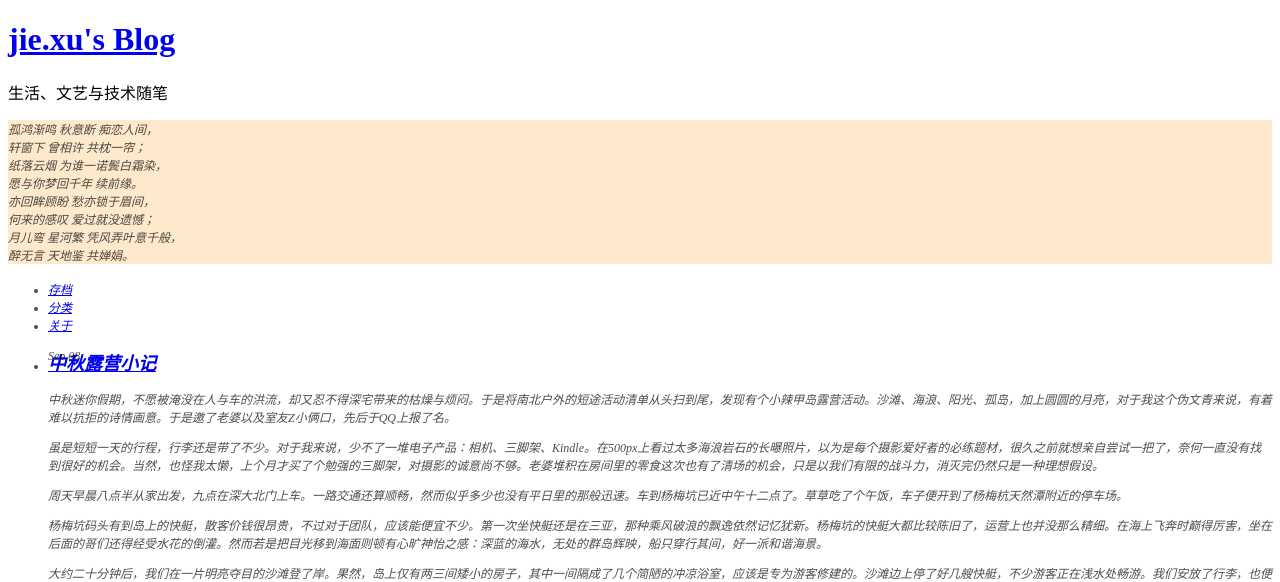
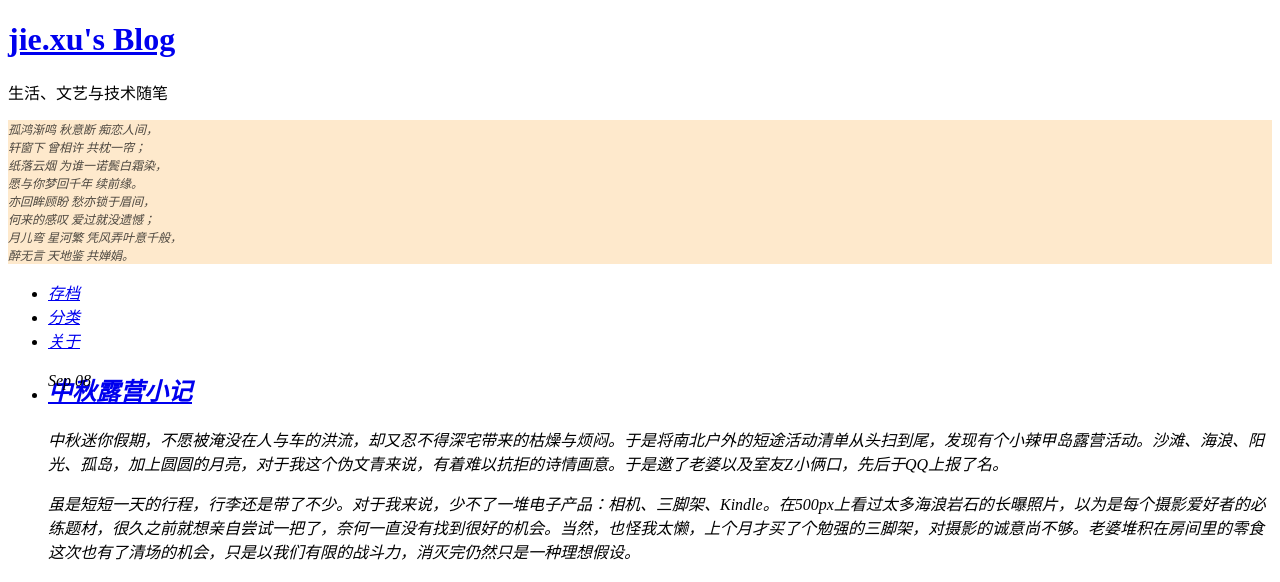
Before and after one commit to jie-xu/jie-xu.github.io, a Jekyll site: the page built from index.html, in a window 1280 px wide. Shown: the top 582 px of the page. Built offline with Jekyll 4.4.1, drawn with Linux system fonts in a browser that asks for light colours; nearby versions of some CDN libraries; library files that are not in the unit come from our copies; the list of posts is cut into pages by our own code.

Commit message:
Update default.html

```diff
--- a/_includes/themes/full-twocol/default.html
+++ b/_includes/themes/full-twocol/default.html
@@ -20,7 +20,7 @@
     <link rel="stylesheet" href="{{ ASSET_PATH }}/css/basic.css" />
     <link rel="stylesheet" href="{{ ASSET_PATH }}/css/main.css" />
     <style>
-    	em {
+    	p>em {
     		color: rgba(18, 18, 17, 0.75);
 		font-size: 12px;
     	}
```
